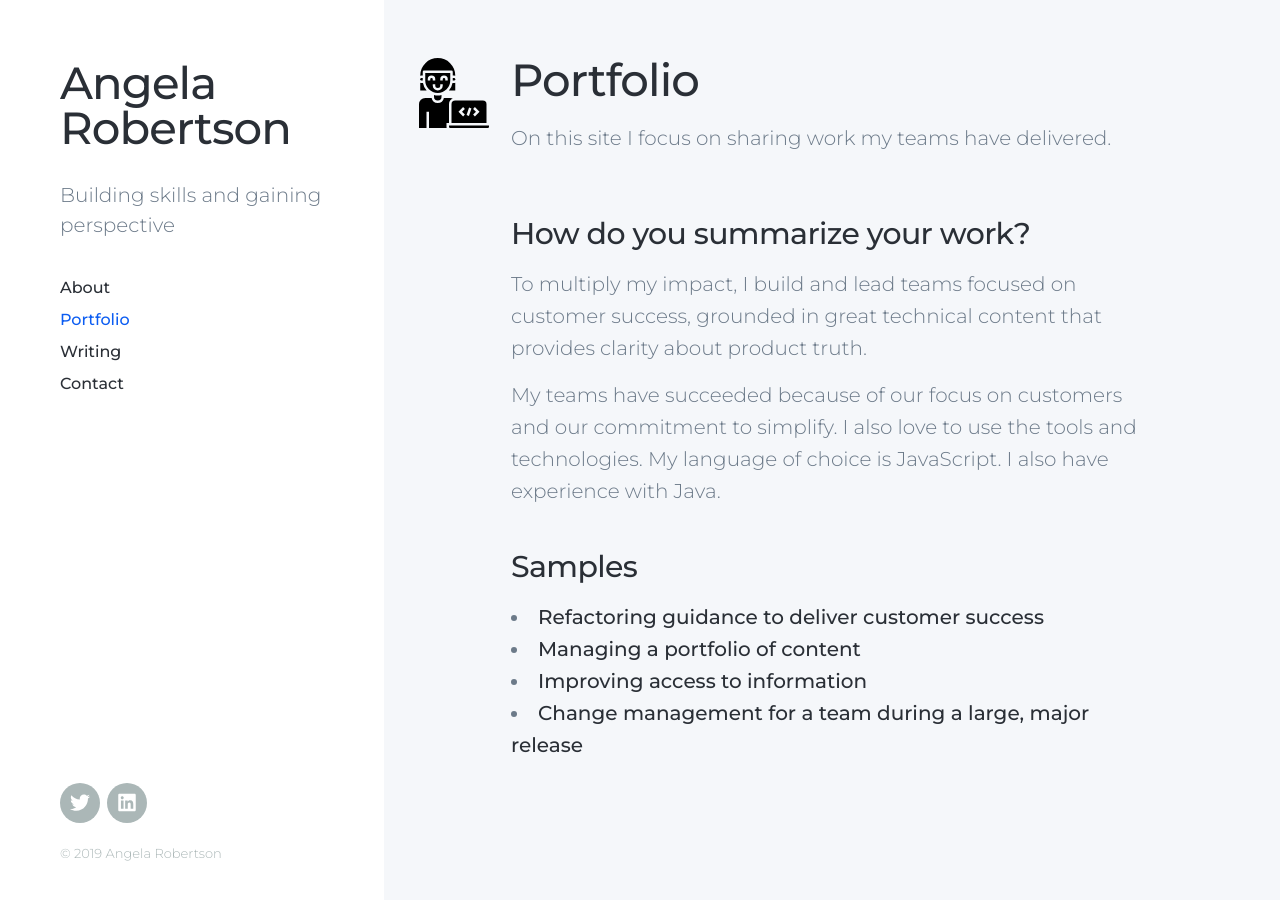
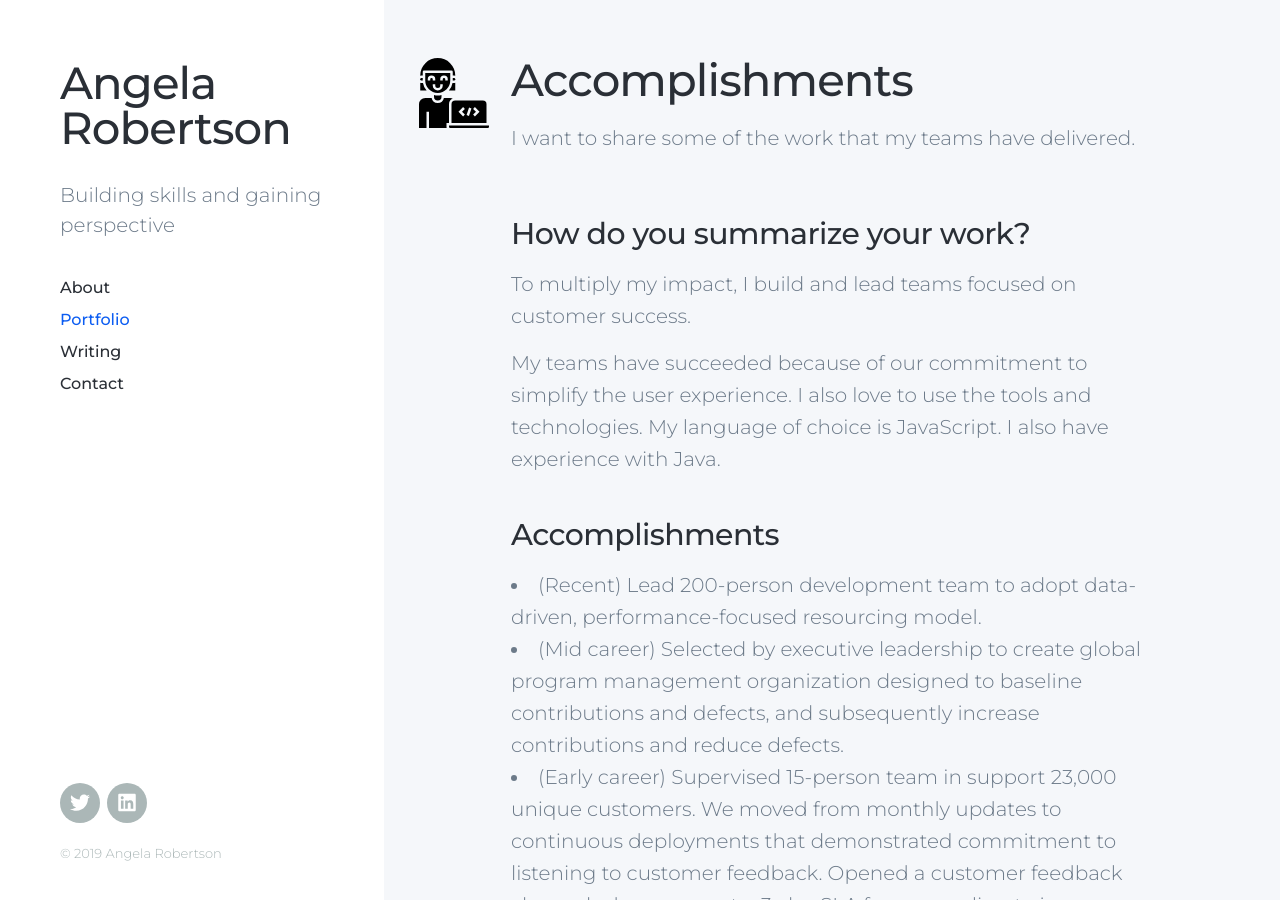
Before and after one commit to arob98/arob98.github.io, a Jekyll site: the page built from _pages/portfolio.md, in a window 1280 px wide and 900 px high. Built offline with Jekyll 4.4.1, drawn with Linux system fonts in a browser that asks for light colours; nearby versions of some CDN libraries; some of the changed text lies outside the part shown.

Commit message:
Updated resume

```diff
--- a/_pages/portfolio.md
+++ b/_pages/portfolio.md
@@ -1,16 +1,15 @@
 ---
-title: Portfolio
-subtitle: On this site I focus on sharing work my teams have delivered.
+title: Accomplishments
+subtitle: I want to share some of the work that my teams have delivered.
 featured_image: /images/developer.svg
 ---
 
 ### How do you summarize your work?
-To multiply my impact, I build and lead teams focused on customer success, grounded in great technical content that provides clarity about product truth.
+To multiply my impact, I build and lead teams focused on customer success.
 
-My teams have succeeded because of our focus on customers and our commitment to simplify. I also love to use the tools and technologies. My language of choice is JavaScript. I also have experience with Java.
+My teams have succeeded because of our commitment to simplify the user experience. I also love to use the tools and technologies. My language of choice is JavaScript. I also have experience with Java.
 
-### Samples
-* [Refactoring guidance to deliver customer success](https://docs.microsoft.com/intune/)
-* [Managing a portfolio of content](https://docs.microsoft.com/azure/)
-* [Improving access to information](https://docs.microsoft.com/azure/active-directory/)
-* [Change management for a team during a large, major release](https://access.redhat.com/documentation/en-us/red_hat_jboss_enterprise_application_platform/7.0/)
+### Accomplishments
+* (Recent) Lead 200-person development team to adopt data-driven, performance-focused resourcing model.
+* (Mid career) Selected by executive leadership to create global program management organization designed to baseline contributions and defects, and subsequently increase contributions and reduce defects.
+* (Early career) Supervised 15-person team in support 23,000 unique customers. We moved from monthly updates to continuous deployments that demonstrated commitment to listening to customer feedback. Opened a customer feedback channel where we met a 3-day SLA for responding to issues.
```
Also changed, not shown: _pages/about.md (+1 -1 lines), _pages/writing.md (+4 -5 lines), 1 other file.
